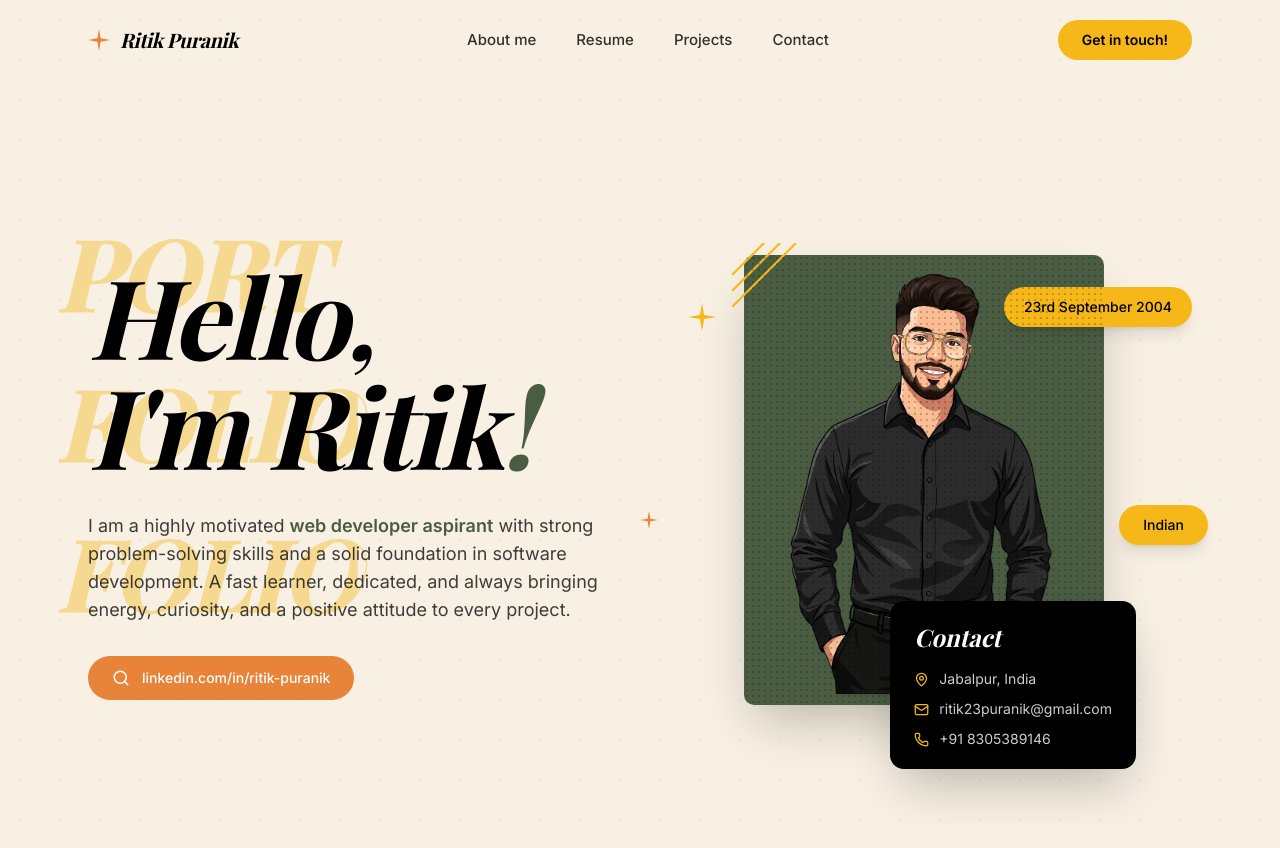
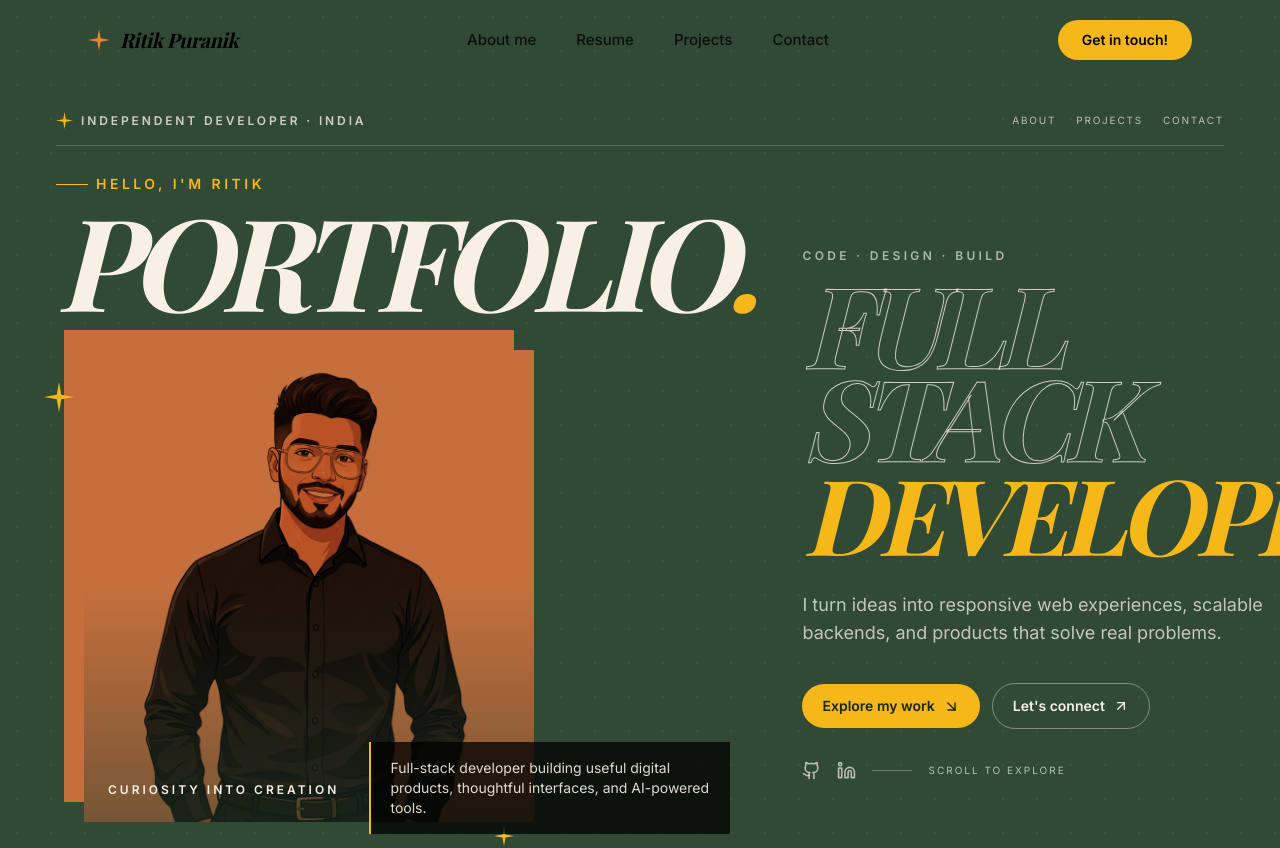
Before and after one commit to RitikPuranik/Portfolio, a React (Vite) app: page / in a window 1280 px wide. Shown: the top 848 px of the page. Built offline with nearby package versions, Linux system fonts and the light colour scheme; a web font is replaced by a local one.

Commit message:
Redesign hero as bold editorial portfolio poster

```diff
--- a/src/sections/HeroSection.tsx
+++ b/src/sections/HeroSection.tsx
@@ -1,176 +1,93 @@
-import { useRef, useEffect } from 'react';
+import { useEffect, useRef } from 'react';
 import gsap from 'gsap';
-import { Search, MapPin, Mail, Phone } from 'lucide-react';
+import { ArrowDownRight, ArrowUpRight, Github, Linkedin } from 'lucide-react';
 import SparkleIcon from '@/components/SparkleIcon';
-import OutlinedTextFill from '@/components/OutlinedTextFill';
 
 export default function HeroSection() {
-  const heroRef = useRef<HTMLDivElement>(null);
-  const imageRef = useRef<HTMLDivElement>(null);
-  const textRef = useRef<HTMLDivElement>(null);
+  const heroRef = useRef<HTMLElement>(null);
 
   useEffect(() => {
-    const reducedMotion = window.matchMedia('(prefers-reduced-motion: reduce)').matches;
-    if (reducedMotion) return;
+    const root = heroRef.current;
+    if (!root || window.matchMedia('(prefers-reduced-motion: reduce)').matches) return;
 
     const ctx = gsap.context(() => {
-      // Animate hero elements on load
-      gsap.fromTo(
-        '.hero-greeting',
-        { opacity: 0, y: 60 },
-        { opacity: 1, y: 0, duration: 1, ease: 'power3.out', delay: 0.3 }
-      );
-      gsap.fromTo(
-        '.hero-bio',
-        { opacity: 0, y: 40 },
-        { opacity: 1, y: 0, duration: 0.8, ease: 'power3.out', delay: 0.6 }
-      );
-      gsap.fromTo(
-        '.hero-link-pill',
-        { opacity: 0, y: 30 },
-        { opacity: 1, y: 0, duration: 0.7, ease: 'power3.out', delay: 0.8 }
-      );
-      gsap.fromTo(
-        '.hero-pill-tag',
-        { opacity: 0, scale: 0.8 },
-        { opacity: 1, scale: 1, duration: 0.6, ease: 'back.out(1.7)', stagger: 0.15, delay: 0.5 }
-      );
-      gsap.fromTo(
-        '.hero-contact-card',
-        { opacity: 0, y: 40 },
-        { opacity: 1, y: 0, duration: 0.8, ease: 'power3.out', delay: 0.9 }
-      );
-    }, heroRef);
+      gsap.fromTo('.poster-kicker', { opacity: 0, y: 18 }, { opacity: 1, y: 0, duration: 0.7, stagger: 0.12, ease: 'power3.out', delay: 0.15 });
+      gsap.fromTo('.poster-title', { opacity: 0, y: 38 }, { opacity: 1, y: 0, duration: 1, stagger: 0.12, ease: 'power4.out', delay: 0.25 });
+      gsap.fromTo('.poster-photo', { opacity: 0, scale: 0.96 }, { opacity: 1, scale: 1, duration: 1, ease: 'power3.out', delay: 0.35 });
+      gsap.fromTo('.poster-detail', { opacity: 0, y: 16 }, { opacity: 1, y: 0, duration: 0.7, stagger: 0.1, ease: 'power3.out', delay: 0.6 });
+    }, root);
 
     return () => ctx.revert();
   }, []);
 
   return (
-    <section ref={heroRef} className="relative min-h-svh overflow-hidden bg-cream pt-20 lg:min-h-screen">
-      {/* Background decorative dots */}
-      <div className="absolute inset-0 opacity-[0.06] pointer-events-none"
-        style={{
-          backgroundImage: 'radial-gradient(circle, #4A5D43 1px, transparent 1px)',
-          backgroundSize: '40px 40px',
-        }}
-      />
+    <section ref={heroRef} className="relative isolate min-h-[calc(100svh-5rem)] overflow-hidden bg-[#304A36] pb-10 pt-24 text-cream lg:min-h-screen lg:pt-28">
+      <div aria-hidden="true" className="pointer-events-none absolute inset-0 opacity-[0.08]" style={{ backgroundImage: 'radial-gradient(circle, #F5B818 1px, transparent 1px)', backgroundSize: '34px 34px' }} />
+      <div className="relative mx-auto max-w-[1400px] px-5 sm:px-8 lg:px-14">
+        <div className="mb-7 flex items-center justify-between gap-4 border-b border-cream/20 pb-4">
+          <div className="poster-kicker flex items-center gap-2 font-body text-[10px] font-bold uppercase tracking-[0.24em] text-cream/80 sm:text-xs">
+            <SparkleIcon size={17} fill="#F5B818" /> <span>Independent developer · India</span>
+          </div>
+          <div className="poster-kicker hidden items-center gap-5 font-body text-[10px] uppercase tracking-[0.18em] text-cream/70 sm:flex">
+            <a className="transition-colors hover:text-[#F5B818]" href="#about">About</a>
+            <a className="transition-colors hover:text-[#F5B818]" href="#projects">Projects</a>
+            <a className="transition-colors hover:text-[#F5B818]" href="#contact">Contact</a>
+          </div>
+        </div>
 
-      <div className="mx-auto max-w-[1200px] px-4 py-12 sm:px-6 lg:px-12 lg:py-20">
-        <div className="grid min-h-[calc(100svh-160px)] grid-cols-1 items-center gap-12 lg:min-h-[calc(100vh-160px)] lg:grid-cols-2 lg:gap-8">
-          {/* Left Column - Text */}
-          <div ref={textRef} className="relative z-10 order-2 lg:order-1">
-            {/* Decorative outlined text - hidden on small screens */}
-            <div className="hidden lg:block absolute -top-16 -left-8 opacity-40 pointer-events-none">
-              <OutlinedTextFill
-                lines={['PORT', 'FOLIO', 'FOLIO']}
-                lineClassName="font-display text-[80px] xl:text-[100px] font-bold italic"
-                triggerOnScroll={false}
-                delay={0.2}
-              />
+        <div className="relative grid grid-cols-1 items-center gap-9 lg:min-h-[68vh] lg:grid-cols-[0.92fr_1.08fr] lg:gap-8">
+          <div className="relative order-2 pb-2 lg:order-1 lg:pb-8">
+            <div className="poster-kicker mb-4 flex items-center gap-2 font-body text-xs font-semibold uppercase tracking-[0.25em] text-[#F5B818] sm:text-sm">
+              <span className="h-px w-8 bg-[#F5B818]" /> Hello, I'm Ritik
             </div>
-
-            {/* Greeting */}
-            <h1 className="hero-greeting font-display text-6xl sm:text-7xl lg:text-8xl xl:text-[110px] font-bold italic leading-[0.92] text-black tracking-tight">
-              Hello,<br />
-              I'm Ritik<span className="text-forest">!</span>
+            <h1 className="poster-title relative z-10 font-display text-[clamp(3.2rem,10vw,8.8rem)] font-bold italic leading-[0.78] tracking-[-0.075em] text-[#F8F0E3]">
+              PORTFOLIO<span className="text-[#F5B818]">.</span>
             </h1>
 
-            {/* Bio */}
-            <p className="hero-bio mt-8 font-body text-base lg:text-lg text-black/75 leading-relaxed max-w-lg">
-              I am a highly motivated <span className="font-semibold text-forest">web developer aspirant</span> with strong problem-solving skills and a solid foundation in software development. A fast learner, dedicated, and always bringing energy, curiosity, and a positive attitude to every project.
-            </p>
-
-            {/* LinkedIn Pill */}
-            <div className="hero-link-pill mt-8">
-              <a
-                href="https://www.linkedin.com/in/ritik-puranik-baaba42b7/"
-                target="_blank"
-                rel="noopener noreferrer"
-                className="inline-flex w-full max-w-full items-center justify-center gap-3 rounded-full bg-orange px-5 py-3 text-center font-body text-[13px] font-medium text-white transition-all duration-300 hover:-translate-y-0.5 hover:opacity-90 hover:shadow-lg sm:w-auto sm:justify-start sm:px-6 sm:text-sm"
-              >
-                <Search size={18} className="shrink-0" />
-                <span className="break-all sm:break-normal">linkedin.com/in/ritik-puranik</span>
-              </a>
+            <div className="poster-photo relative ml-2 mt-8 w-[82%] max-w-[450px] sm:ml-7 sm:mt-10">
+              <div className="absolute -left-3 -top-3 h-full w-full bg-[#C66F3D] sm:-left-5 sm:-top-5" />
+              <div className="relative aspect-[4/4.2] overflow-hidden bg-[#C66F3D]">
+                <img src="/ritik.png" alt="Portrait of Ritik Puranik" className="h-full w-full object-cover object-top mix-blend-multiply" style={{ filter: 'contrast(1.08) saturate(0.82)' }} />
+                <div className="pointer-events-none absolute inset-0 bg-gradient-to-t from-[#263D2D]/50 via-transparent to-transparent" />
+                <span className="absolute bottom-4 left-4 font-body text-[10px] font-bold uppercase tracking-[0.25em] text-[#F8F0E3] sm:bottom-6 sm:left-6 sm:text-xs">Curiosity into creation</span>
+              </div>
+              <SparkleIcon size={30} fill="#F5B818" className="absolute -left-8 top-5 text-[#F5B818] sm:-left-10 sm:top-8" />
+              <SparkleIcon size={20} fill="#F5B818" className="absolute -bottom-6 right-5 text-[#F5B818]" />
+            </div>
+            <div className="poster-detail relative z-10 mt-7 max-w-[450px] border-l-2 border-[#F5B818] bg-black/75 px-4 py-3 font-body text-xs leading-relaxed text-cream/90 sm:absolute sm:bottom-0 sm:left-[48%] sm:mt-0 sm:w-[52%] sm:px-5 sm:py-4 sm:text-sm lg:bottom-5 lg:left-[45%]">
+              Full-stack developer building useful digital products, thoughtful interfaces, and AI-powered tools.
             </div>
           </div>
 
-          {/* Right Column - Portrait + Elements */}
-          <div ref={imageRef} className="relative order-1 flex flex-col items-center pb-4 sm:pb-20 lg:order-2 lg:pb-0">
-            {/* Floating Pill Tags */}
-            <div className="hero-pill-tag absolute right-2 top-4 z-20 sm:right-4 lg:right-0 lg:top-8">
-              <span className="inline-flex items-center rounded-full bg-yellow px-4 py-2 text-xs font-medium text-black shadow-lg sm:px-5 sm:py-2.5 sm:text-sm">
-                23rd September 2004
-              </span>
+          <div className="order-1 flex flex-col justify-center lg:order-2 lg:pl-5">
+            <div className="poster-kicker mb-3 font-body text-[10px] font-semibold uppercase tracking-[0.28em] text-cream/65 sm:text-xs">Code · Design · Build</div>
+            <div className="poster-title font-display text-[clamp(3.3rem,8.8vw,7.8rem)] font-bold italic leading-[0.82] tracking-[-0.06em] text-transparent" style={{ WebkitTextStroke: '1px rgba(248,240,227,0.78)' }}>
+              FULL STACK
             </div>
-            <div className="hero-pill-tag absolute bottom-28 right-2 z-20 sm:right-0 lg:-right-4 lg:bottom-40">
-              <span className="inline-flex items-center rounded-full bg-yellow px-5 py-2 text-xs font-medium text-black shadow-lg sm:px-6 sm:py-2.5 sm:text-sm">
-                Indian
-              </span>
+            <div className="poster-title mt-2 font-display text-[clamp(3.1rem,8.2vw,7.2rem)] font-bold italic leading-[0.82] tracking-[-0.06em] text-[#F5B818]">
+              DEVELOPER
             </div>
-
-            {/* Sparkle decorations */}
-            <SparkleIcon size={28} className="absolute left-3 top-12 z-20 sm:left-4 lg:left-8" />
-            <SparkleIcon size={18} className="absolute bottom-44 left-1 z-20 sm:left-0 lg:-left-4" fill="#E8833A" />
-
-            {/* Portrait Frame */}
-            <div className="relative w-full max-w-[280px] sm:max-w-[320px] lg:max-w-[360px]">
-              {/* Cross-hatch corner decoration */}
-              <svg className="absolute -top-3 -left-3 w-16 h-16 z-10" viewBox="0 0 60 60" aria-hidden="true">
-                <line x1="0" y1="30" x2="30" y2="0" stroke="#F5B818" strokeWidth="2" />
-                <line x1="0" y1="45" x2="45" y2="0" stroke="#F5B818" strokeWidth="2" />
-                <line x1="0" y1="60" x2="60" y2="0" stroke="#F5B818" strokeWidth="2" />
-              </svg>
-
-              {/* Image Container */}
-              <div className="relative aspect-[4/5] w-full overflow-hidden rounded-lg shadow-2xl sm:h-[400px] sm:w-[320px] sm:aspect-auto lg:h-[450px] lg:w-[360px]">
-                {/* Forest green background block */}
-                <div className="absolute inset-0 bg-forest" />
-
-                {/* Portrait Image */}
-                <img
-                  src="/ritik.png"
-                  alt="Ritik Puranik"
-                  className="relative w-full h-full object-cover object-top z-10"
-                  style={{
-                    filter: 'contrast(1.05) brightness(1.02)',
-                  }}
-                />
-
-                {/* Halftone overlay */}
-                <div
-                  className="absolute inset-0 z-20 pointer-events-none opacity-20 mix-blend-multiply"
-                  style={{
-                    backgroundImage: 'radial-gradient(circle, #000 1.5px, transparent 1.5px)',
-                    backgroundSize: '6px 6px',
-                  }}
-                />
-              </div>
-
-              {/* Contact Card */}
-              <div className="hero-contact-card relative z-30 mt-6 w-full rounded-xl bg-black px-5 py-5 text-white shadow-2xl sm:absolute sm:-bottom-16 sm:right-0 sm:mt-0 sm:w-auto sm:min-w-[220px] sm:px-6 lg:-right-8">
-                <h3 className="font-display text-2xl italic font-bold mb-4">Contact</h3>
-                <div className="space-y-2.5">
-                  <div className="flex items-center gap-2.5 text-white/80">
-                    <MapPin size={15} className="text-yellow flex-shrink-0" />
-                    <span className="font-body text-sm">Jabalpur, India</span>
-                  </div>
-                  <div className="flex items-center gap-2.5 text-white/80">
-                    <Mail size={15} className="text-yellow flex-shrink-0" />
-                    <span className="font-body text-sm break-all">ritik23puranik@gmail.com</span>
-                  </div>
-                  <div className="flex items-center gap-2.5 text-white/80">
-                    <Phone size={15} className="text-yellow flex-shrink-0" />
-                    <span className="font-body text-sm">+91 8305389146</span>
-                  </div>
-                </div>
-              </div>
+            <p className="poster-detail mt-7 max-w-lg font-body text-sm leading-relaxed text-cream/75 sm:mt-9 sm:text-base lg:text-lg">
+              I turn ideas into responsive web experiences, scalable backends, and products that solve real problems.
+            </p>
+            <div className="poster-detail mt-7 flex flex-wrap items-center gap-3 sm:mt-9">
+              <a href="#projects" className="inline-flex items-center gap-2 rounded-full bg-[#F5B818] px-5 py-3 font-body text-sm font-bold text-[#18261C] transition-transform hover:-translate-y-1">
+                Explore my work <ArrowDownRight size={17} />
+              </a>
+              <a href="#contact" className="inline-flex items-center gap-2 rounded-full border border-cream/40 px-5 py-3 font-body text-sm font-semibold text-cream transition-colors hover:border-[#F5B818] hover:text-[#F5B818]">
+                Let's connect <ArrowUpRight size={16} />
+              </a>
+            </div>
+            <div className="poster-detail mt-8 flex items-center gap-4 text-cream/70">
+              <a href="https://github.com/RitikPuranik" target="_blank" rel="noopener noreferrer" aria-label="GitHub profile" className="transition-colors hover:text-[#F5B818]"><Github size={19} /></a>
+              <a href="https://www.linkedin.com/in/ritik-puranik-baaba42b7/" target="_blank" rel="noopener noreferrer" aria-label="LinkedIn profile" className="transition-colors hover:text-[#F5B818]"><Linkedin size={19} /></a>
+              <span className="h-px w-10 bg-cream/30" />
+              <span className="font-body text-[10px] uppercase tracking-[0.2em]">Scroll to explore</span>
             </div>
           </div>
         </div>
       </div>
-
-      {/* Decorative green bar */}
-      <div className="absolute bottom-0 left-0 right-0 h-2 bg-forest-dark" />
+      <div className="absolute bottom-0 left-0 right-0 h-2 bg-[#F5B818]" />
     </section>
   );
 }
```
